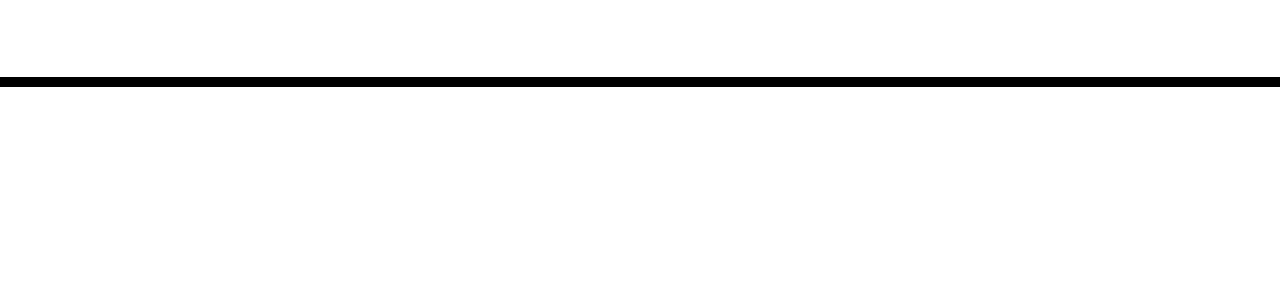
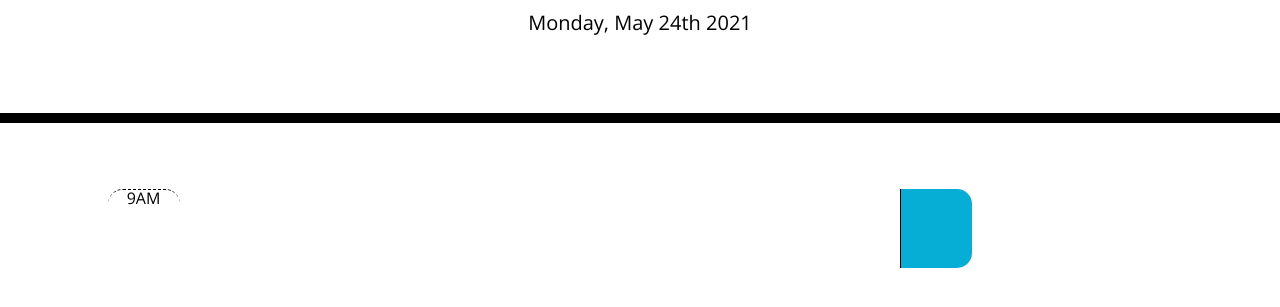
Before and after one commit to EastonShaum/Module5, a plain HTML site: page Develop/index.html in a window 1280 px wide. Shown: the part 181-488 px from the top of the page. Drawn offline with nearby package versions, Linux system fonts and the light colour scheme.

Commit message:
first hour and apply css

```diff
--- a/Develop/index.html
+++ b/Develop/index.html
@@ -28,11 +28,23 @@
       <p class="lead">A simple calendar app for scheduling your work day</p>
       <p id="currentDay" class="lead"></p>
     </header>
-    <div class="container">
-      <!-- Timeblocks go here -->
-    </div>
+    <div class="row justify-content-around container">
+      <div class="col-1"></div>
+      <div id="eventContainer" class="col-10">
+        <div id="hoursDay" class="row justify-content-around container">
+        <!-- Timeblocks go here -->
+        <div class="col-1 time-block hour">9AM</div>
+        <p class="hours-group col-10"></p>
+        <span class="oi oi-file col-1 saveBtn"></span>
+
+
+        </div>
+      </div>
+      <div class="col-1"></div>
 
     <script src="https://code.jquery.com/jquery-3.4.1.min.js"></script>
     <script src="https://cdnjs.cloudflare.com/ajax/libs/moment.js/2.24.0/moment.min.js"></script>
+    <script src="https://cdnjs.cloudflare.com/ajax/libs/twitter-bootstrap/4.3.1/js/bootstrap.min.js"></script>
+    <script src="./script.js"></script>
   </body>
 </html>
--- a/Develop/script.js
+++ b/Develop/script.js
@@ -0,0 +1,72 @@
+var today = moment()
+console.log(today.format("dddd, MMMM Do"));
+
+$("#currentDay").append(today.format("dddd, MMMM Do YYYY"));
+
+var events = {};
+
+
+//make blocks editable and save into local storage with save button
+
+// task text was clicked
+$(".hours-group").on("click", "p", function() {
+    // get current text of p element
+    var text = $(this)
+      .text()
+      .trim();
+
+    // replace p element with a new textarea
+    var textInput = $("<textarea>").addClass("form-control").val(text);
+    $(this).replaceWith(textInput);
+
+    // auto focus new element
+    textInput.trigger("focus");
+  });
+
+// blocks in the past are gray
+
+// current time block is red
+
+// future time blocks are green
+
+// var checkEvent = function(eventEl) {
+//     // get check hour from event element
+//     var date = $(taskEl)
+//       .find("span")
+//       .text()
+//       .trim();
+
+//     // convert to moment object at 5:00pm
+//     var time = moment(date, "L").set("hour", 17);
+
+//     // remove any old classes from element
+//     $(taskEl).removeClass("list-group-item-warning list-group-item-danger");
+
+//     // apply new class if task is near/over due date
+//     if (moment().isAfter(time)) {
+//       $(taskEl).addClass("list-group-item-danger");
+//     } else if (Math.abs(moment().diff(time, "days")) <= 2) {
+//       $(taskEl).addClass("list-group-item-warning");
+//     }
+//  };
+
+  var loadEvents = function() {
+    events = JSON.parse(localStorage.getItem("events"));
+
+    // if nothing in localStorage, create a new object to track all task status arrays
+    if (!events) {
+      events = {
+        NineAm: ["hello"],
+        TenAm: [],
+        ElevenAm: [],
+        TwelvePm: [],
+        OnePm: [],
+        TwoPm: [],
+        ThreePm: [],
+        FourPm: [],
+        FivePm: []
+      };
+    }
+  }
+
+loadEvents();
```
